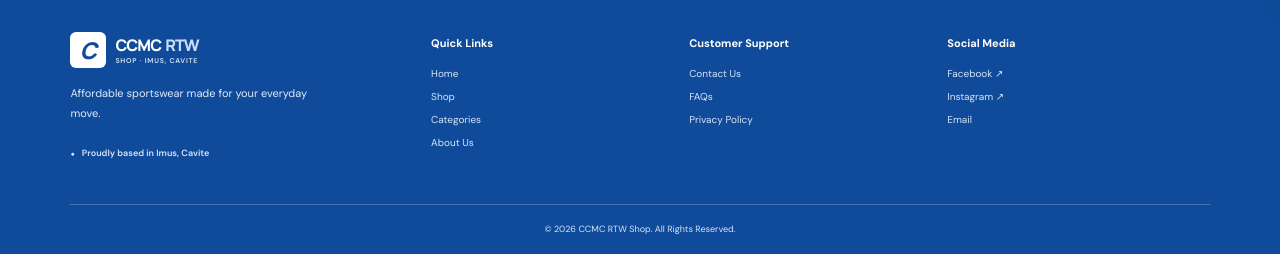
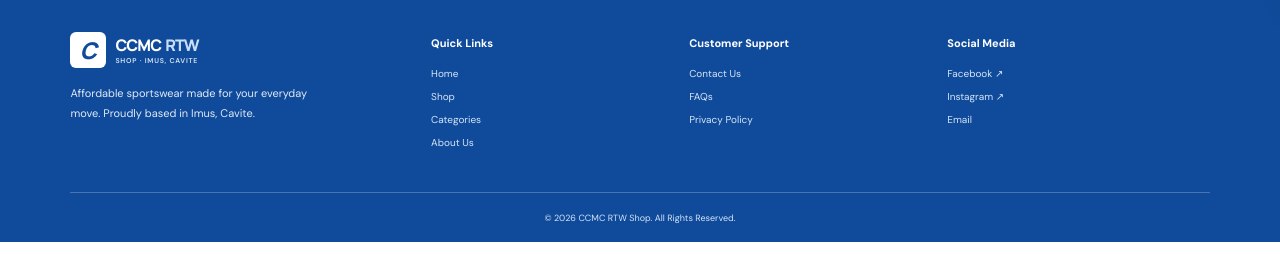
Before and after one commit to jeyuemmerino/CCMC_RTW_SHOP_WEBSITE, a plain HTML site: page index.html in a window 1280 px wide. Shown: the part 793-1047 px from the top of the page. Drawn offline with Linux system fonts and the light colour scheme.

Commit message:
Update index.html

```diff
--- a/index.html
+++ b/index.html
@@ -205,8 +205,9 @@
     <div class="footer-main">
       <div class="footer-brand">
         <a class="brand" href="#home" aria-label="CCMC RTW Shop home"><span class="brand-mark">C</span><span class="brand-name">CCMC <strong>RTW</strong><small>SHOP · IMUS, CAVITE</small></span></a>
-        <p>Affordable sportswear made for your everyday move.</p>
-        <span class="local-note"><span aria-hidden="true">●</span> Proudly based in Imus, Cavite</span>
+        <p>Affordable sportswear made for your everyday move.
+            Proudly based in Imus, Cavite.
+        </p>
       </div>
       <div class="footer-column"><h3>Quick Links</h3><a href="#home">Home</a><a href="#shop">Shop</a><a href="#categories">Categories</a><a href="#about">About Us</a></div>
       <div class="footer-column"><h3>Customer Support</h3><a href="#contact">Contact Us</a><a href="#contact">FAQs</a><a href="#contact">Privacy Policy</a></div>
```
